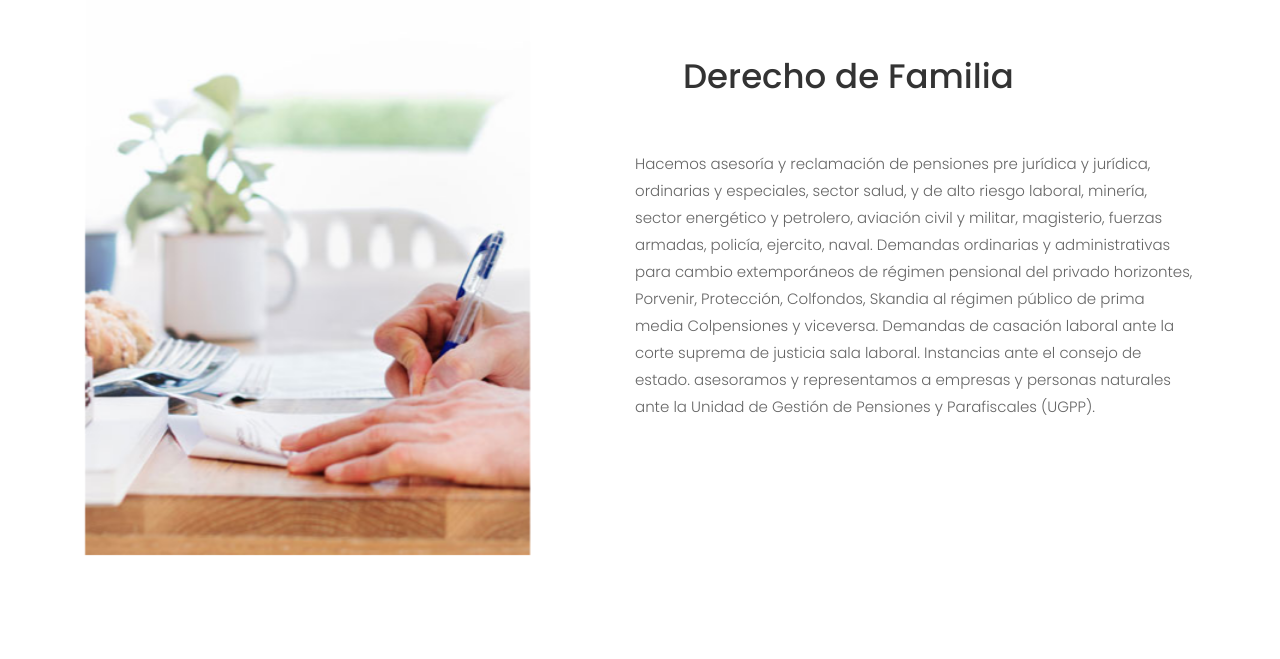
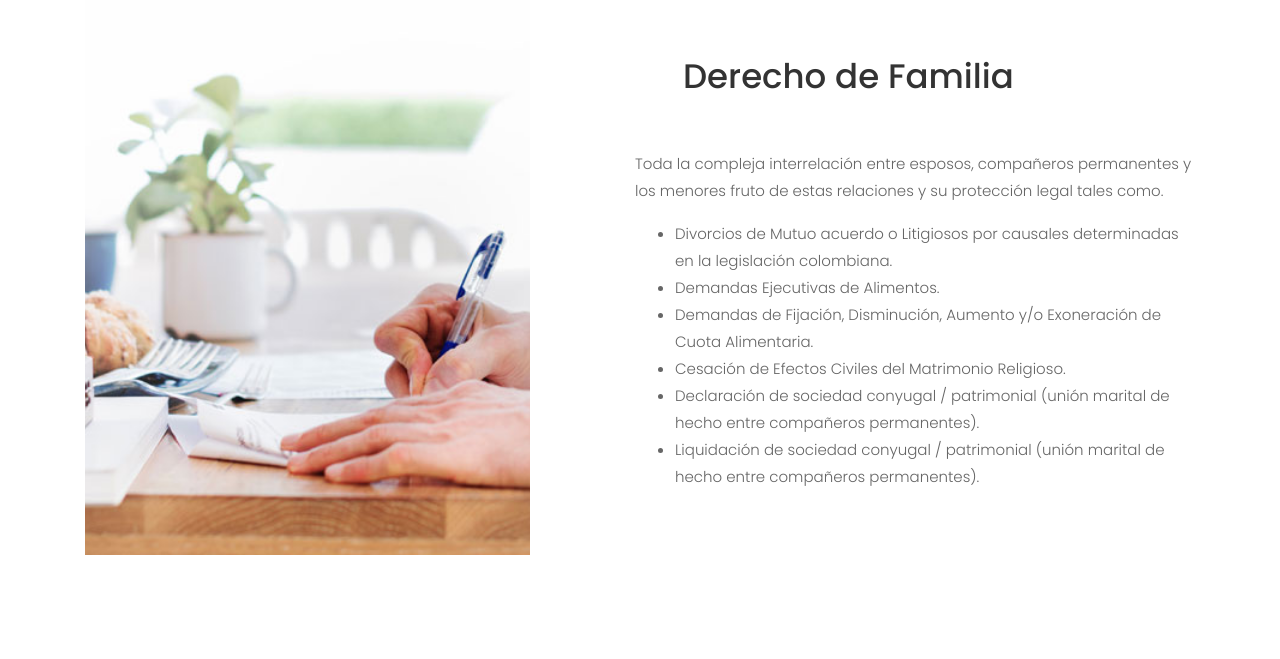
Before and after one commit to scorrea92/janefernandezabogados, a plain HTML site: page practice.html in a window 1280 px wide. Shown: the part 2668-3327 px from the top of the page. Drawn offline with Linux system fonts and the light colour scheme; some packages are replaced by stand-ins of ours; no server answers; files whose address does not match are found by name.

Commit message:
update practice

```diff
--- a/practice.html
+++ b/practice.html
@@ -149,16 +149,18 @@
 					</div>
 					<div class="pb-md-5">
 					<p>
-						Hacemos asesoría y reclamación de pensiones pre jurídica y jurídica, ordinarias y especiales, sector
-						salud, y de alto riesgo laboral, minería, sector energético y petrolero, aviación civil y militar,
-						magisterio, fuerzas armadas, policía, ejercito, naval. Demandas ordinarias y administrativas para
-						cambio extemporáneos de régimen pensional del privado horizontes, Porvenir, Protección, Colfondos,
-						Skandia al régimen público de prima media Colpensiones y viceversa. Demandas de casación laboral ante
-						la corte suprema de justicia sala laboral. Instancias ante el consejo de estado. asesoramos y representamos
-						a empresas y personas naturales ante la Unidad de Gestión de Pensiones y Parafiscales (UGPP).
-						</br></br></br></br>
-						</br></br></br></br>
+						Toda la compleja interrelación entre esposos, compañeros permanentes y los menores fruto de estas relaciones
+						y su protección legal tales como.
 					</p>
+					<ul>
+						<li>Divorcios de Mutuo acuerdo o Litigiosos por causales determinadas en la legislación colombiana.</li>
+						<li>Demandas Ejecutivas de Alimentos.</li>
+						<li>Demandas de Fijación, Disminución, Aumento y/o Exoneración de Cuota Alimentaria.</li>
+						<li>Cesación de Efectos Civiles del Matrimonio Religioso.</li>
+						<li>Declaración de sociedad conyugal / patrimonial (unión marital de hecho entre compañeros permanentes).</li>
+						<li>Liquidación de sociedad conyugal / patrimonial (unión marital de hecho entre compañeros permanentes).</li>
+					</ul>
+					</br></br></br></br>
 					</div>
 				</div>
 			</div>
```
Also changed, not shown: 1 other file.
